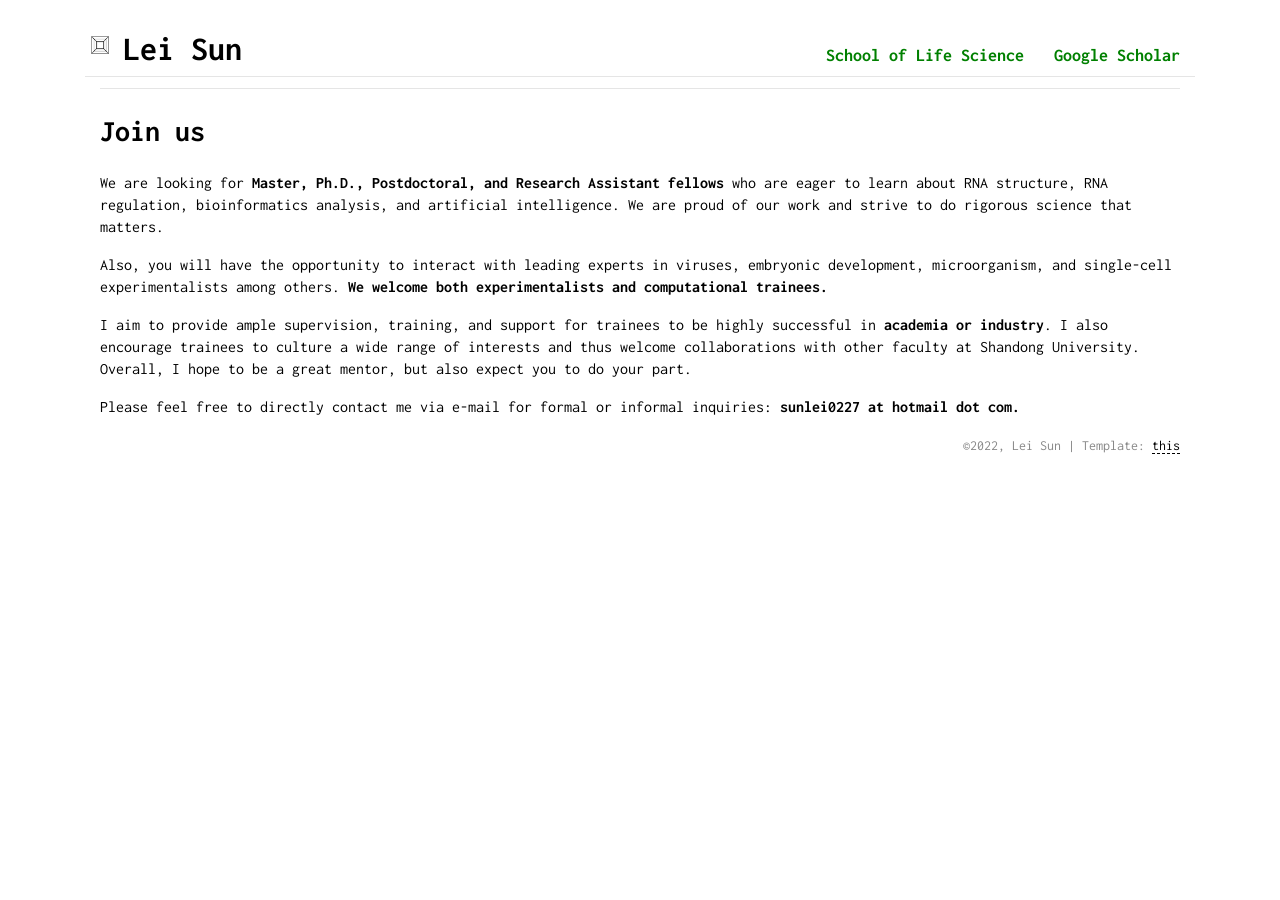
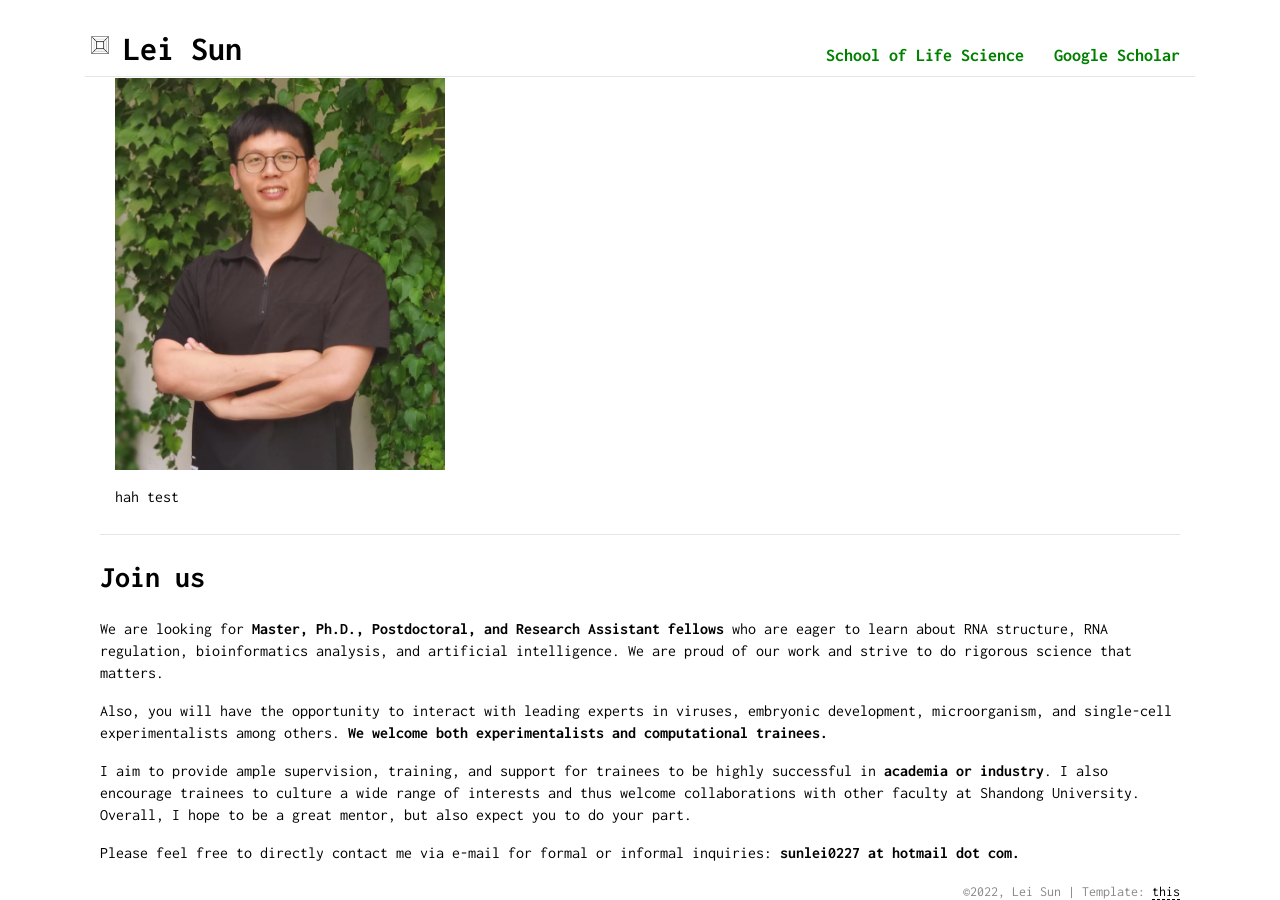
Before and after one commit to sunlei0227/sunlei0227.github.io, a Jekyll site: the page index.html, which Jekyll copies as it is, in a window 1280 px wide and 900 px high, scrolled down 5055 px. Built offline with Jekyll 4.4.1, drawn with Linux system fonts in a browser that asks for light colours; comment, search, counter and statistics services are not loaded; before the commit the page ends 5509 px from its top, so only the background shows below that.

Commit message:
Update index.html

```diff
--- a/index.html
+++ b/index.html
@@ -458,6 +458,16 @@
                                   hah test
                                </p>
                             </div>
+
+                            <div class="col-md-12 col-sm-12 col-xs-12" style="padding-left: 30">
+                                <img alt="Lei Sun (孙磊)" title="Lei Sun  (孙磊)" id="display-picture" src="static/img/lei.jpg" />
+                            </div>
+                            <div class="col-md-12 col-sm-12 col-xs-12" style="padding-left: 30; text-align: center">
+                              <p align="justify">
+                                  hah test
+                               </p>
+                            </div>
+
                         </div>
                     </div>
                 </div>
```
